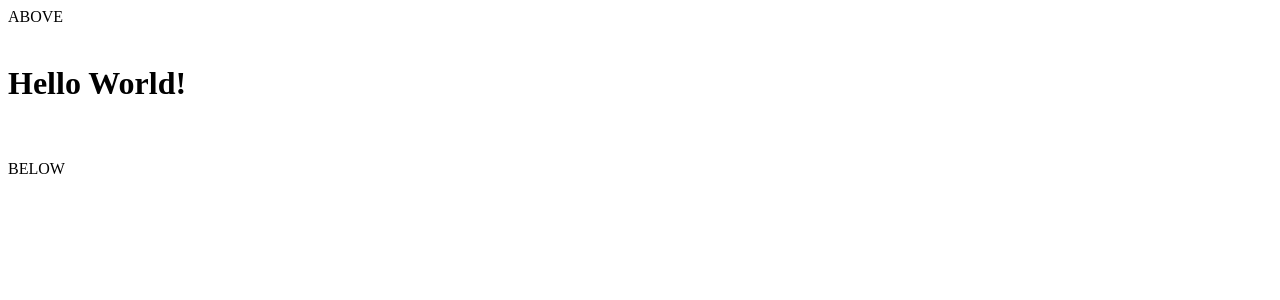
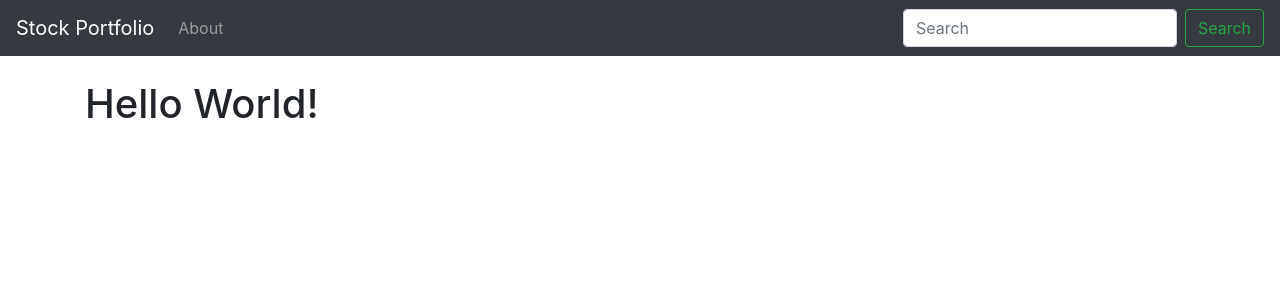
Before and after one commit to armandomcontreras/djangostock, a Django app: page / in a window 1280 px wide. Shown: the top 300 px of the page. Run offline with Django 5.2, Linux system fonts and the light colour scheme.

Commit message:
built bootstrap navbar

```diff
--- a/stocks/quotes/templates/base.html
+++ b/stocks/quotes/templates/base.html
@@ -1,8 +1,49 @@
+<!doctype html>
+<html lang="en">
+  <head>
+    <!-- Required meta tags -->
+    <meta charset="utf-8">
+    <meta name="viewport" content="width=device-width, initial-scale=1, shrink-to-fit=no">
 
-ABOVE<br/><br/>
+    <!-- Bootstrap CSS -->
+    <link rel="stylesheet" href="https://cdn.jsdelivr.net/npm/bootstrap@4.3.1/dist/css/bootstrap.min.css" integrity="sha384-ggOyR0iXCbMQv3Xipma34MD+dH/1fQ784/j6cY/iJTQUOhcWr7x9JvoRxT2MZw1T" crossorigin="anonymous">
 
-{% block content %}
-{% endblock %}
+    <title>Stock Portfolio</title>
+  </head>
+  <body>
+  <nav class="navbar navbar-expand-lg navbar-dark bg-dark">
+  <a class="navbar-brand" href="/">Stock Portfolio</a>
+  <button class="navbar-toggler" type="button" data-toggle="collapse" data-target="#navbarSupportedContent" aria-controls="navbarSupportedContent" aria-expanded="false" aria-label="Toggle navigation">
+    <span class="navbar-toggler-icon"></span>
+  </button>
 
-<br/><br/>
-BELOW
+  <div class="collapse navbar-collapse" id="navbarSupportedContent">
+    <ul class="navbar-nav mr-auto">
+
+      <li class="nav-item">
+        <a class="nav-link" href="/about.html">About</a>
+      </li>
+    </ul>
+    <form class="form-inline my-2 my-lg-0">
+      <input class="form-control mr-sm-2" type="search" placeholder="Search" aria-label="Search">
+      <button class="btn btn-outline-success my-2 my-sm-0" type="submit">Search</button>
+    </form>
+  </div>
+</nav>
+
+
+  <div class="container">
+      <br/>
+
+   {% block content %}
+
+   {% endblock %}
+  </div>
+
+    <!-- Optional JavaScript -->
+    <!-- jQuery first, then Popper.js, then Bootstrap JS -->
+    <script src="https://code.jquery.com/jquery-3.3.1.slim.min.js" integrity="sha384-q8i/X+965DzO0rT7abK41JStQIAqVgRVzpbzo5smXKp4YfRvH+8abtTE1Pi6jizo" crossorigin="anonymous"></script>
+    <script src="https://cdn.jsdelivr.net/npm/popper.js@1.14.7/dist/umd/popper.min.js" integrity="sha384-UO2eT0CpHqdSJQ6hJty5KVphtPhzWj9WO1clHTMGa3JDZwrnQq4sF86dIHNDz0W1" crossorigin="anonymous"></script>
+    <script src="https://cdn.jsdelivr.net/npm/bootstrap@4.3.1/dist/js/bootstrap.min.js" integrity="sha384-JjSmVgyd0p3pXB1rRibZUAYoIIy6OrQ6VrjIEaFf/nJGzIxFDsf4x0xIM+B07jRM" crossorigin="anonymous"></script>
+  </body>
+</html>
```
Also changed, not shown: stocks/quotes/templates/about.html (+8 -0 lines).
